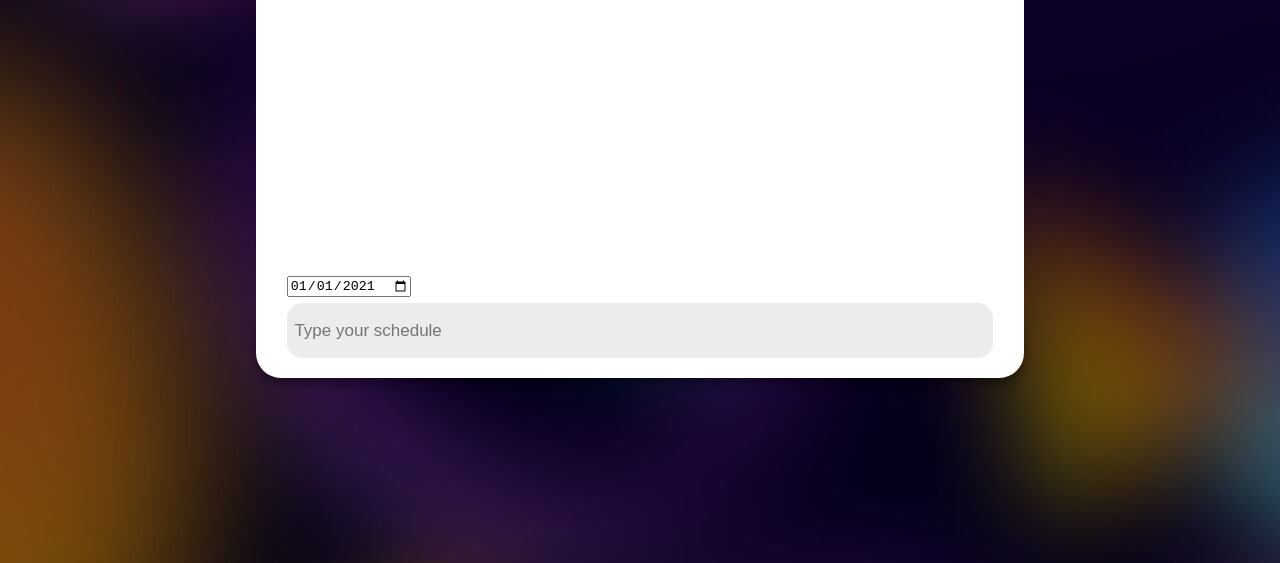
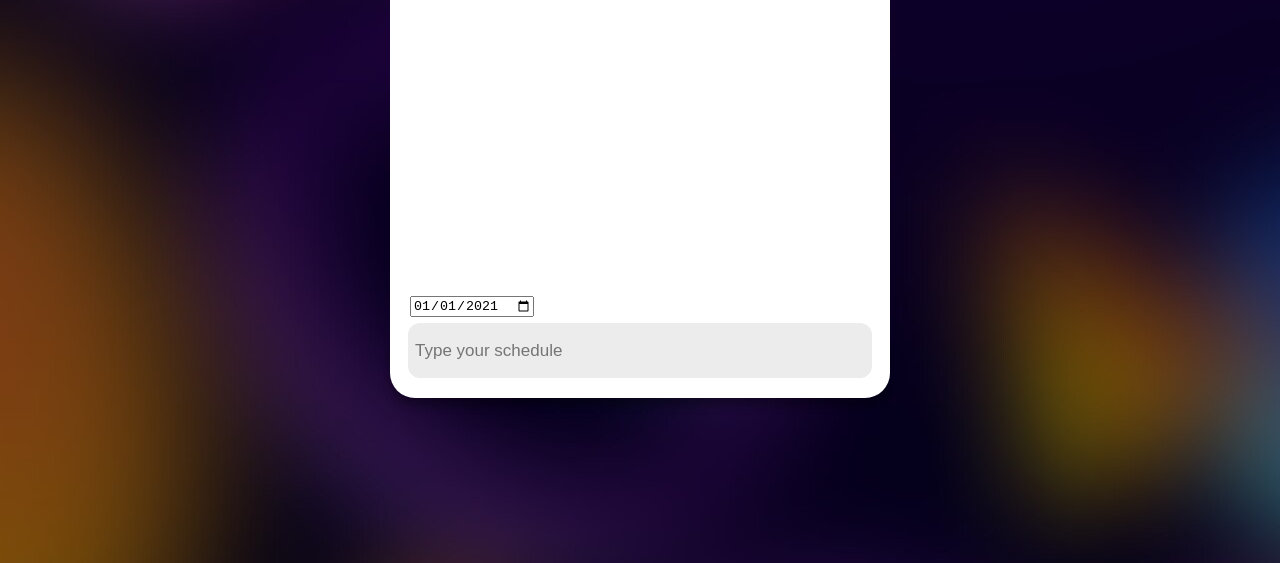
Before and after one commit to danuapratama/to-do-list, a plain HTML site: page index.html in a window 1280 px wide. Shown: the part 237-800 px from the top of the page. Drawn offline with nearby package versions, Linux system fonts and the light colour scheme.

Commit message:
edit border, title

```diff
--- a/css/style.css
+++ b/css/style.css
@@ -7,9 +7,9 @@ body {
 
 /* ------------ container ------------ */
 .container {
-  padding-top: 10px;
+  padding-top: 30px;
   bottom: 5px;
-  width: 60%;
+  width: 500px;
   margin: 0 auto;
   position: relative;
 }
@@ -182,7 +182,7 @@ body {
   height: 55px;
   width: 90%;
   background-color: rgb(236, 236, 236);
-  border-radius: 15px;
+  border-radius: 12px;
   border: none !important;
   outline: none !important;
   font-size: 17px;
--- a/index.html
+++ b/index.html
@@ -8,7 +8,7 @@
     <link rel="stylesheet" href="css/font-awesome.css" />
     <link rel="stylesheet" href="css/style.css" />
 
-    <title>To Do List</title>
+    <title>To-do List</title>
 
     <!--=============== CUSTOM FONTS ===============-->
     <link href="https://fonts.googleapis.com/css?family=Varela+Round" rel="stylesheet" />
```
